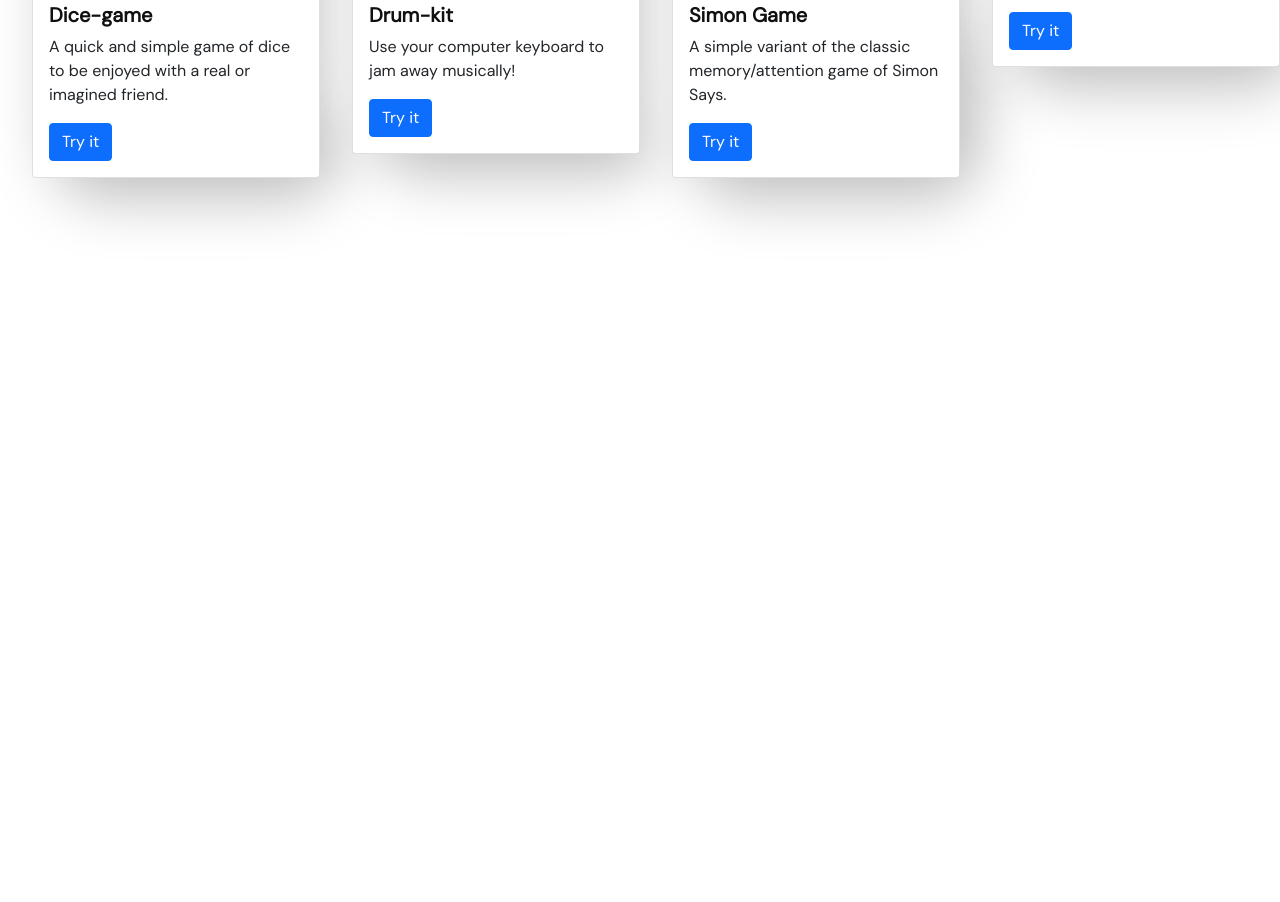
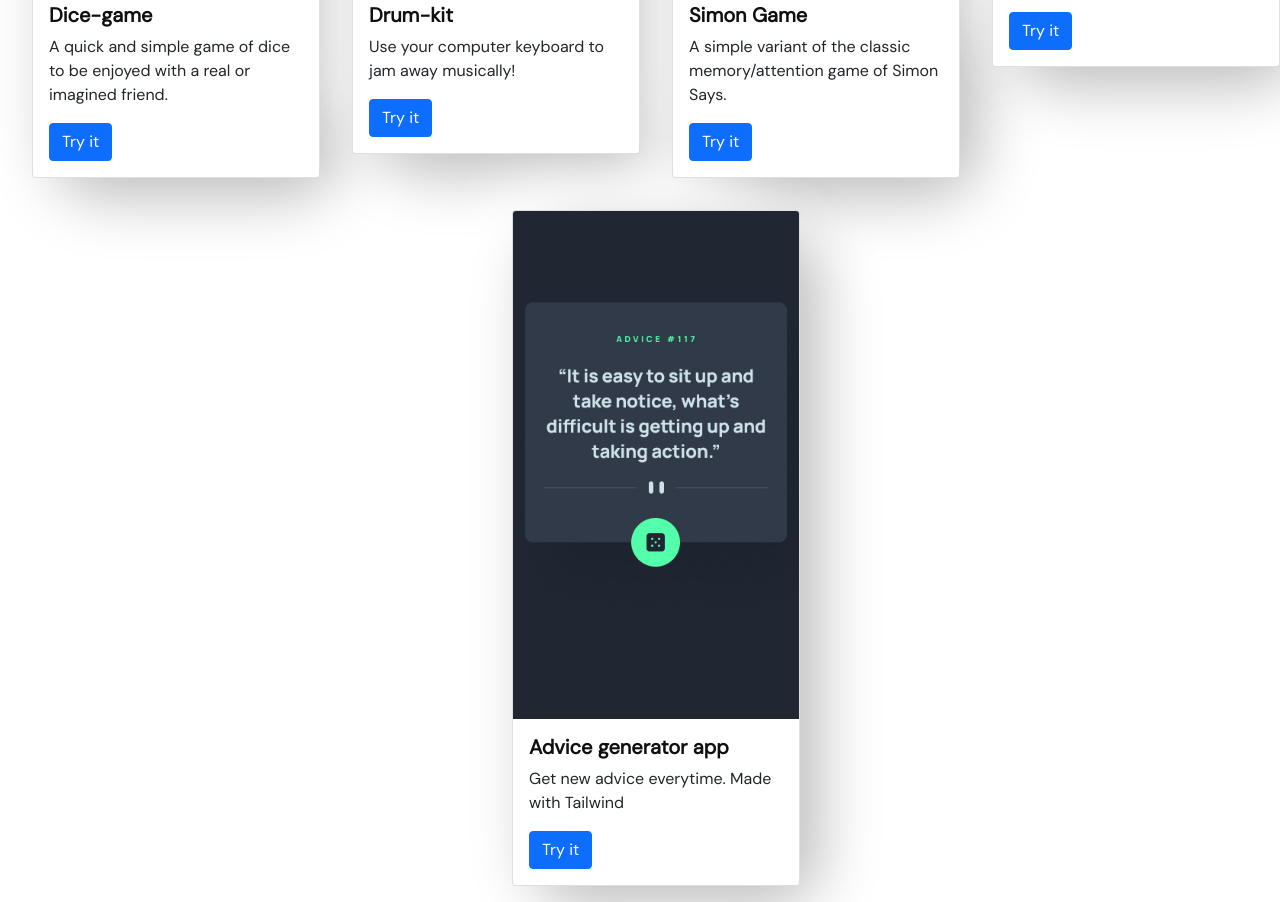
Before and after one commit to utkarsh1311/web-dev-practice, a plain HTML site: page index.html in a window 1280 px wide. Shown: the part 341-1243 px from the top of the page. Before the commit the page ends 800 px from the top, so only its background shows below. Drawn offline with nearby package versions, Linux system fonts and the light colour scheme.

Commit message:
added advice app to index.html

```diff
--- a/index.html
+++ b/index.html
@@ -126,6 +126,24 @@
 					</div>
 				</div>
 			</li>
+			<li>
+				<div class="card" style="width: 18rem">
+					<img
+						src="./advice-generator-app-main/design/mobile-design.jpg"
+						class="card-img-top"
+						alt="..."
+					/>
+					<div class="card-body">
+						<h5 class="card-title">Advice generator app</h5>
+						<p class="card-text">Get new advice everytime. Made with Tailwind</p>
+						<a
+							href="advice-generator-app-main/index.html"
+							class="btn btn-primary"
+							>Try it</a
+						>
+					</div>
+				</div>
+			</li>
 		</ul>
 
 		<!-- JavaScript Bundle with Popper -->
```
